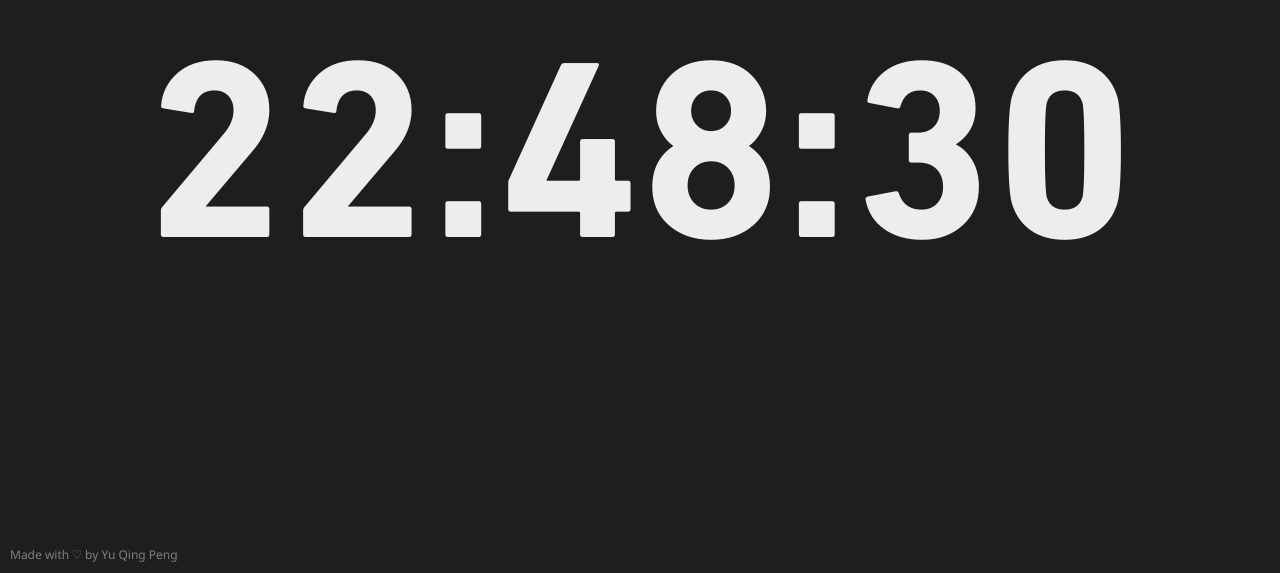
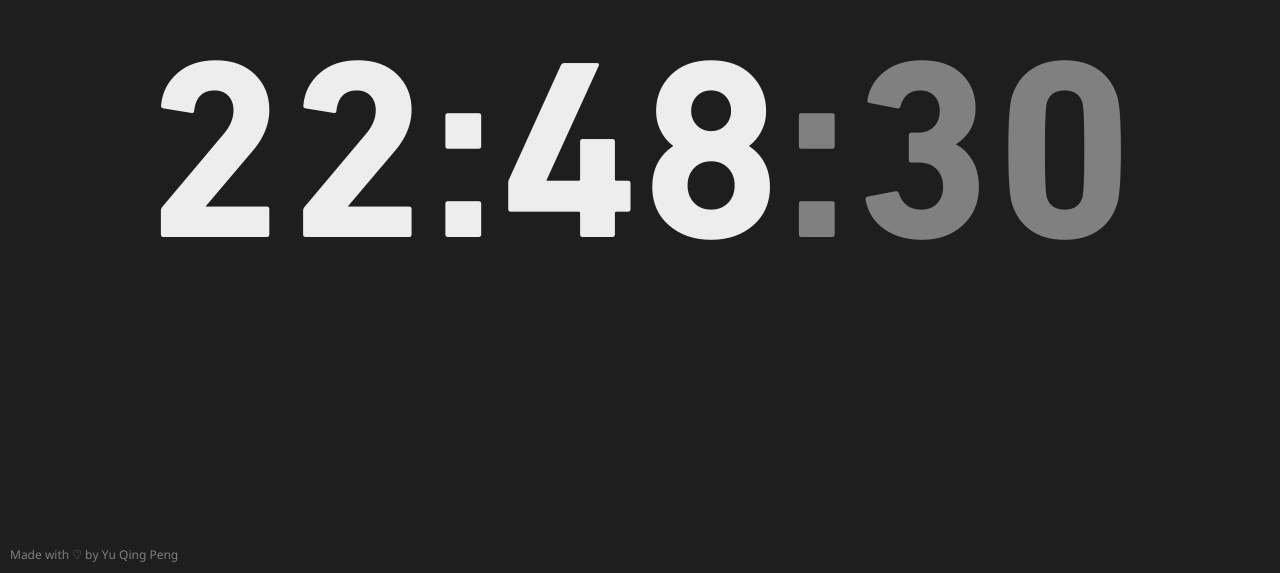
Before and after one commit to yuzpopz/time, a plain HTML site: page index.html in a window 1280 px wide. Shown: the part 227-800 px from the top of the page. Drawn offline with Linux system fonts and the light colour scheme.

Commit message:
Add files via upload

```diff
--- a/index.html
+++ b/index.html
@@ -7,17 +7,27 @@
 <html style="height:100%; margin:0; padding:0">
 
 <head>
-    <meta http-equiv="Content-Type" content="text/html; charset=UTF-8" />
-    <link rel="stylesheet" type="text/css" href="styles.css">
-    <link rel="icon" href="images/icon.svg" type="image/svg+xml">
+  <meta http-equiv="Content-Type" content="text/html; charset=UTF-8" />
+  <title>Clock</title>
+  <link rel="stylesheet" type="text/css" href="styles.css">
+  <link rel="icon" href="images/icon.svg" type="image/svg+xml">
 </head>
 
 <body>
-    <span id="clocktext" style="font-kerning:none" class="prevent-select"></span>
+  <div class="clock">
+    <span id="h1"></span>
+    <span id="h2"></span>
+    <span id="sep">:</span>
+    <span id="m1"></span>
+    <span id="m2"></span>
+    <span id="sep" style=color:#808080>:</span>
+    <span id="s1" style=color:#808080></span>
+    <span id="s2" style=color:#808080></span>
+  </div>
 
-    <div class="footer">Made with ♡ by Yu Qing Peng</div>
+  <div class="footer">Made with ♡ by Yu Qing Peng</div>
 
-    <script src="time.js"></script>
+  <script src="time.js"></script>
 </body>
 
 </html>
--- a/styles.css
+++ b/styles.css
@@ -12,6 +12,7 @@ html {
     background: #1e1e1e;
     font-family: 'DIN Next LT Pro', sans-serif;
     font-weight: bold;
+    font-kerning: none;
     color: #ededed;
 }
 
@@ -36,8 +37,32 @@ body {
     color: #808080;
 }
 
-.prevent-select {
+.clock {
     -webkit-user-select: none; /* Safari */
     -ms-user-select: none; /* IE 10 and IE 11 */
     user-select: none; /* Standard syntax */
+    display: flex;
+    height: 100%;
+    margin: 0;
+    padding: 0;
+    justify-content: center;
+    align-items: center;
 }
+
+.fade-out {
+    animation: fadeOut 0.2s forwards;
+}
+
+.fade-in {
+    animation: fadeIn 0.2s forwards;
+}
+
+@keyframes fadeOut {
+    0% { opacity: 1; }
+    100% { opacity: 0; }
+}
+
+@keyframes fadeIn {
+    0% { opacity: 0; }
+    100% { opacity: 1; }
+}
--- a/time.js
+++ b/time.js
@@ -1,24 +1,82 @@
 "use strict";
 
-let textElem = document.getElementById("clocktext");
+let h1 = document.getElementById("h1");
+let h2 = document.getElementById("h2");
+let m1 = document.getElementById("m1");
+let m2 = document.getElementById("m2");
+let s1 = document.getElementById("s1");
+let s2 = document.getElementById("s2");
+let clock = document.querySelector('.clock');
+
 const targetWidth = 0.8;  // Proportion of full screen width
 let curFontSize = 20;
 
+function transitionText() {
+    const d = new Date();
+    const h = d.getHours().toString().padStart(2, "0");
+    const m = d.getMinutes().toString().padStart(2, "0");
+
+    // Calculate the time for the next second
+    const nextD = new Date(d.getTime() + 1000);
+    const nextH = nextD.getHours().toString().padStart(2, "0");
+    const nextM = nextD.getMinutes().toString().padStart(2, "0");
+
+    // Create arrays for current and next digits
+    const currentDigits = [h.charAt(0), h.charAt(1), m.charAt(0), m.charAt(1)];
+    const nextDigits = [nextH.charAt(0), nextH.charAt(1), nextM.charAt(0), nextM.charAt(1)];
+
+    // Get all clock elements
+    const elements = [h1, h2, m1, m2];
+
+    // Loop through the digits to check which will change
+    for (let i = 0; i < elements.length; i++) {
+        if (currentDigits[i] !== nextDigits[i]) {
+            // Delay the fade-out to start 0.5 seconds later
+            setTimeout(() => {
+                elements[i].classList.add('fade-out');
+
+                // Set a timeout to update the digit and fade-in
+                setTimeout(() => {
+                    elements[i].textContent = nextDigits[i];
+                    elements[i].classList.remove('fade-out');
+                    elements[i].classList.add('fade-in');
+                }, 200);
+
+                // Remove fade-in class after the animation
+                setTimeout(() => {
+                    elements[i].classList.remove('fade-in');
+                }, 400);
+            }, 800);
+        }
+    }
+}
+
+
 function updateClock() {
     const d = new Date();
-    let s = "";
-    s += (10 > d.getHours() ? "0" : "") + d.getHours() + ":";
-    s += (10 > d.getMinutes() ? "0" : "") + d.getMinutes();
-    document.title = "Time is " + s;
-    s += ":" + (10 > d.getSeconds() ? "0" : "") + d.getSeconds();
-    textElem.textContent = s;
-    setTimeout(updateClock, 1000 - d.getTime() % 1000 + 20);
+
+    var h = d.getHours().toString().padStart(2, "0");
+    var m = d.getMinutes().toString().padStart(2, "0");
+    var s = d.getSeconds().toString().padStart(2, "0");
+
+    h1.textContent = h.charAt(0);
+    h2.textContent = h.charAt(1);
+    m1.textContent = m.charAt(0);
+    m2.textContent = m.charAt(1);
+    s1.textContent = s.charAt(0);
+    s2.textContent = s.charAt(1);
+
+    document.title = "Time is " + h + ":" + m;
+
+    transitionText();
+
+    setTimeout(updateClock, 1000 - d.getMilliseconds() + 20);
 }
 
 function updateTextSize() {
-    for (let i = 0; 3 > i; i++) {  // Iterate for better better convergence
-        curFontSize *= targetWidth / (textElem.offsetWidth / textElem.parentNode.offsetWidth);
-        textElem.style.fontSize = curFontSize + "pt";
+    for (let i = 0; i < 3; i++) {  // Iterate for better convergence
+        curFontSize *= targetWidth / (clock.offsetWidth / clock.parentNode.offsetWidth);
+        clock.style.fontSize = curFontSize + "pt";
     }
 }
 
```
